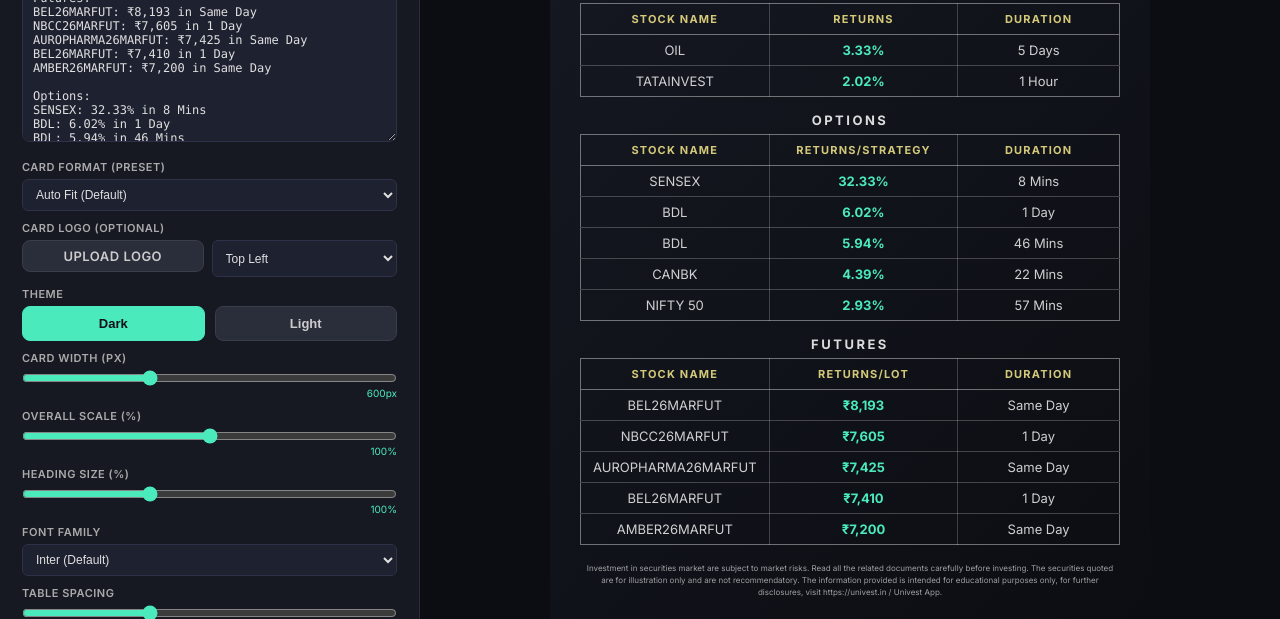
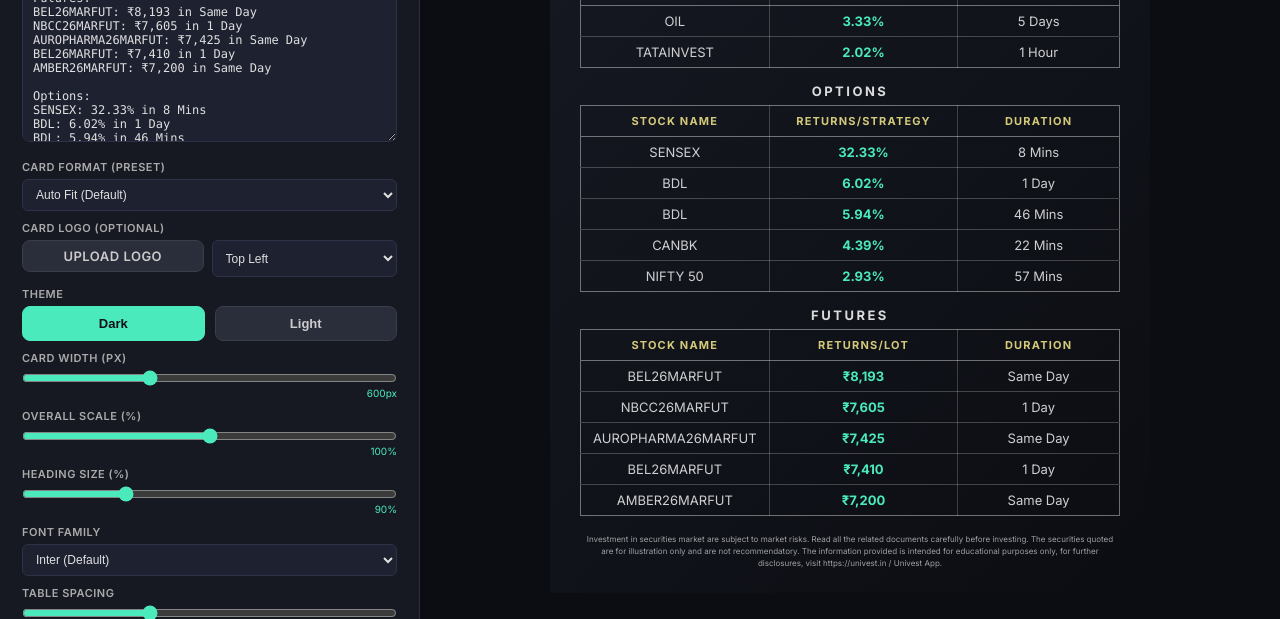
Before and after one commit to nishchayg9775/profit-report-generator, a plain HTML site: page index.html in a window 1280 px wide. Shown: the part 181-800 px from the top of the page. Drawn offline with nearby package versions, Linux system fonts and the light colour scheme.

Commit message:
Update index.html

```diff
--- a/index.html
+++ b/index.html
@@ -84,8 +84,8 @@
           </div>
           <div class="control-group full">
             <label>Heading Size (%)</label>
-            <input type="range" id="headingScale" min="50" max="200" value="100" step="5">
-            <div class="range-val" id="headingScaleVal">100%</div>
+            <input type="range" id="headingScale" min="50" max="200" value="90" step="5">
+            <div class="range-val" id="headingScaleVal">90%</div>
           </div>
           <div class="control-group full">
             <label>Font Family</label>
```
